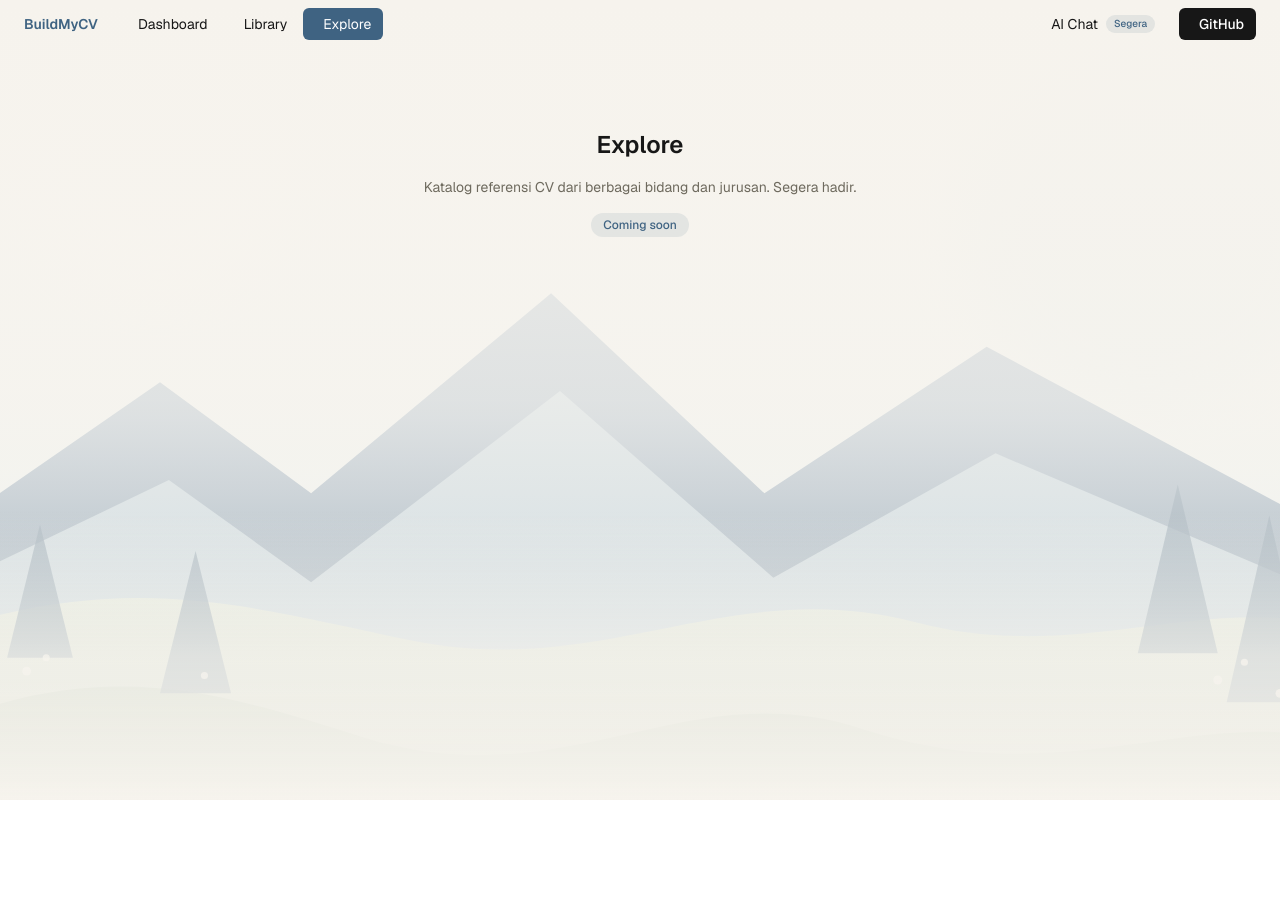
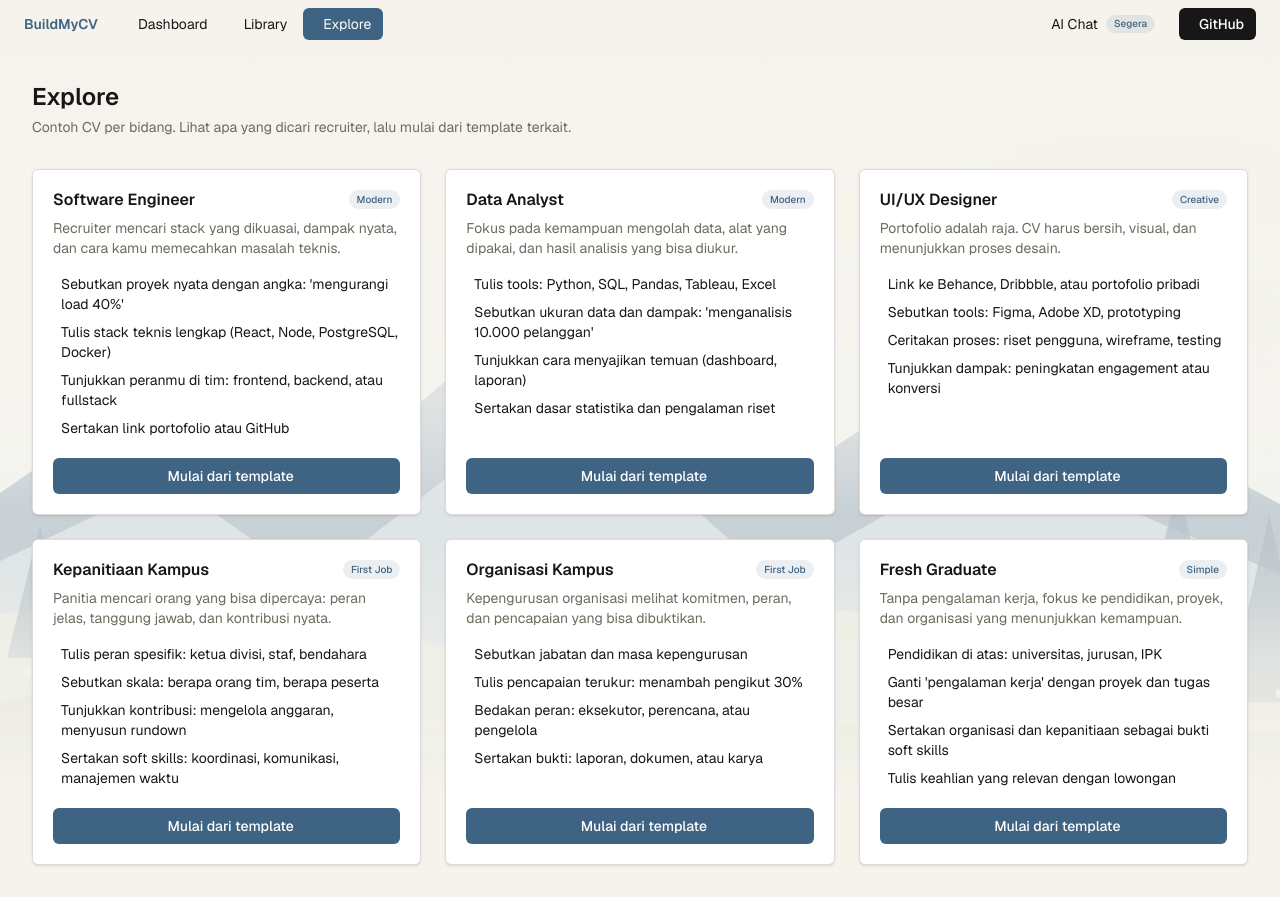
Before and after one commit to yusufimantaka/build-my-cv, a Next.js app: page /explore in a window 1280 px wide. Before the commit the page ends 800 px from the top, so only its background shows below. Built offline with nearby package versions, Linux system fonts and the light colour scheme.

Commit message:
feat: explore page with per-industry resume examples

```diff
--- a/src/app/explore/page.tsx
+++ b/src/app/explore/page.tsx
@@ -1,21 +1,98 @@
+"use client";
+
+import { useRouter } from "next/navigation";
+import { IndexedDBRepository } from "@/domain/indexed-db-repository";
+import { templates, templateKeDokumen } from "@/domain/templates";
+import { examples } from "@/domain/examples";
+import { NAMA_KATEGORI } from "@/domain/cv";
+import type { TemplateCategory } from "@/domain/cv";
 import TopNav from "@/app/_components/topnav";
 import LandscapeBg from "@/app/_components/landscape-bg";
 
+const repo = new IndexedDBRepository();
+
+// Pilih template yang paling cocok dengan industri contoh.
+// Jatuh ke template pertama kalau tidak ada yang cocok.
+function templateUntukIndustri(exampleId: string) {
+    const mapping: Record<string, string> = {
+        "software-engineer": "software-engineer",
+        "data-analyst": "data-analyst",
+        "ui-ux-designer": "desain-kreatif",
+        kepanitiaan: "kepanitiaan-kampus",
+        organisasi: "organisasi-kampus",
+        "fresh-graduate": "fresh-graduate",
+    };
+    const id = mapping[exampleId];
+    let target = null;
+    for (let i = 0; i < templates.length; i++) {
+        if (templates[i].id === id) {
+            target = templates[i];
+            break;
+        }
+    }
+    return target ?? templates[0];
+}
+
 export default function ExplorePage() {
+    const router = useRouter();
+
+    async function pakaiContoh(exampleId: string): Promise<void> {
+        const template = templateUntukIndustri(exampleId);
+        const dokumen = templateKeDokumen(template, template.name);
+        await repo.saveDocument(dokumen);
+        router.push(`/build/${dokumen.id}`);
+    }
+
     return (
         <main className="isolate min-h-screen bg-[#f6f3ed] font-sans text-[#171717]">
             {/* Latar lanskap: fixed, tidak memengaruhi layout */}
             <LandscapeBg />
             <TopNav />
-            <div className="flex flex-col items-center gap-4 p-16 text-center">
-                <iconify-icon icon="mdi:compass-outline" width="56" height="56" className="text-[#3f6382]" />
+            <div className="p-8">
                 <h1 className="text-2xl font-semibold">Explore</h1>
-                <p className="max-w-md text-sm text-[#6e6a5e]">
-                    Katalog referensi CV dari berbagai bidang dan jurusan. Segera hadir.
+                <p className="mt-1 text-sm text-[#6e6a5e]">
+                    Contoh CV per bidang. Lihat apa yang dicari recruiter, lalu mulai dari template terkait.
                 </p>
-                <span className="rounded-full bg-[#3f6382]/10 px-3 py-1 text-xs font-medium text-[#3f6382]">
-                    Coming soon
-                </span>
+
+                <ul className="mt-8 grid gap-6 sm:grid-cols-2 lg:grid-cols-3">
+                    {examples.map((ex, idx) => (
+                        <li
+                            key={ex.id}
+                            className="flex animate-fade-up flex-col rounded-md border border-[#171717]/15 bg-white p-5 shadow-sm transition-transform hover:-translate-y-1 hover:shadow-md"
+                            style={{ animationDelay: `${Math.min(idx * 60, 400)}ms` }}
+                        >
+                            <div className="flex items-start justify-between gap-2">
+                                <h2 className="font-semibold leading-tight">{ex.name}</h2>
+                                <span className="shrink-0 rounded-full bg-[#3f6382]/10 px-2 py-0.5 text-[10px] font-medium text-[#3f6382]">
+                                    {NAMA_KATEGORI[ex.category as TemplateCategory]}
+                                </span>
+                            </div>
+                            <p className="mt-2 text-sm text-[#6e6a5e]">{ex.description}</p>
+
+                            <ul className="mt-4 flex-1 space-y-2">
+                                {ex.highlights.map((h, i) => (
+                                    <li key={i} className="flex items-start gap-2 text-sm">
+                                        <iconify-icon
+                                            icon="mdi:check"
+                                            width="15"
+                                            height="15"
+                                            className="mt-0.5 shrink-0 text-[#3f6382]"
+                                        />
+                                        <span>{h}</span>
+                                    </li>
+                                ))}
+                            </ul>
+
+                            <button
+                                onClick={() => pakaiContoh(ex.id)}
+                                className="mt-5 flex items-center justify-center gap-2 rounded-md bg-[#3f6382] px-4 py-2 text-sm font-medium text-white transition-transform hover:bg-[#355573] hover:scale-[1.02] active:scale-95"
+                            >
+                                <iconify-icon icon="mdi:plus" width="15" height="15" />
+                                Mulai dari template
+                            </button>
+                        </li>
+                    ))}
+                </ul>
             </div>
         </main>
     );
--- /dev/null
+++ b/src/domain/examples.ts
@@ -0,0 +1,92 @@
+import type { TemplateCategory } from "./cv";
+
+// Contoh CV per industri — meniru "Resume Examples" FlowCV.
+// Statis: isi ditampilkan sebagai referensi, bukan template yang bisa dipakai langsung.
+export interface ExampleIndustry {
+    id: string;
+    name: string;
+    category: TemplateCategory;
+    description: string;
+    highlights: string[];
+}
+
+export const examples: ExampleIndustry[] = [
+    {
+        id: "software-engineer",
+        name: "Software Engineer",
+        category: "modern",
+        description:
+            "Recruiter mencari stack yang dikuasai, dampak nyata, dan cara kamu memecahkan masalah teknis.",
+        highlights: [
+            "Sebutkan proyek nyata dengan angka: 'mengurangi load 40%'",
+            "Tulis stack teknis lengkap (React, Node, PostgreSQL, Docker)",
+            "Tunjukkan peranmu di tim: frontend, backend, atau fullstack",
+            "Sertakan link portofolio atau GitHub",
+        ],
+    },
+    {
+        id: "data-analyst",
+        name: "Data Analyst",
+        category: "modern",
+        description:
+            "Fokus pada kemampuan mengolah data, alat yang dipakai, dan hasil analisis yang bisa diukur.",
+        highlights: [
+            "Tulis tools: Python, SQL, Pandas, Tableau, Excel",
+            "Sebutkan ukuran data dan dampak: 'menganalisis 10.000 pelanggan'",
+            "Tunjukkan cara menyajikan temuan (dashboard, laporan)",
+            "Sertakan dasar statistika dan pengalaman riset",
+        ],
+    },
+    {
+        id: "ui-ux-designer",
+        name: "UI/UX Designer",
+        category: "creative",
+        description:
+            "Portofolio adalah raja. CV harus bersih, visual, dan menunjukkan proses desain.",
+        highlights: [
+            "Link ke Behance, Dribbble, atau portofolio pribadi",
+            "Sebutkan tools: Figma, Adobe XD, prototyping",
+            "Ceritakan proses: riset pengguna, wireframe, testing",
+            "Tunjukkan dampak: peningkatan engagement atau konversi",
+        ],
+    },
+    {
+        id: "kepanitiaan",
+        name: "Kepanitiaan Kampus",
+        category: "first-job",
+        description:
+            "Panitia mencari orang yang bisa dipercaya: peran jelas, tanggung jawab, dan kontribusi nyata.",
+        highlights: [
+            "Tulis peran spesifik: ketua divisi, staf, bendahara",
+            "Sebutkan skala: berapa orang tim, berapa peserta",
+            "Tunjukkan kontribusi: mengelola anggaran, menyusun rundown",
+            "Sertakan soft skills: koordinasi, komunikasi, manajemen waktu",
+        ],
+    },
+    {
+        id: "organisasi",
+        name: "Organisasi Kampus",
+        category: "first-job",
+        description:
+            "Kepengurusan organisasi melihat komitmen, peran, dan pencapaian yang bisa dibuktikan.",
+        highlights: [
+            "Sebutkan jabatan dan masa kepengurusan",
+            "Tulis pencapaian terukur: menambah pengikut 30%",
+            "Bedakan peran: eksekutor, perencana, atau pengelola",
+            "Sertakan bukti: laporan, dokumen, atau karya",
+        ],
+    },
+    {
+        id: "fresh-graduate",
+        name: "Fresh Graduate",
+        category: "simple",
+        description:
+            "Tanpa pengalaman kerja, fokus ke pendidikan, proyek, dan organisasi yang menunjukkan kemampuan.",
+        highlights: [
+            "Pendidikan di atas: universitas, jurusan, IPK",
+            "Ganti 'pengalaman kerja' dengan proyek dan tugas besar",
+            "Sertakan organisasi dan kepanitiaan sebagai bukti soft skills",
+            "Tulis keahlian yang relevan dengan lowongan",
+        ],
+    },
+];
```
